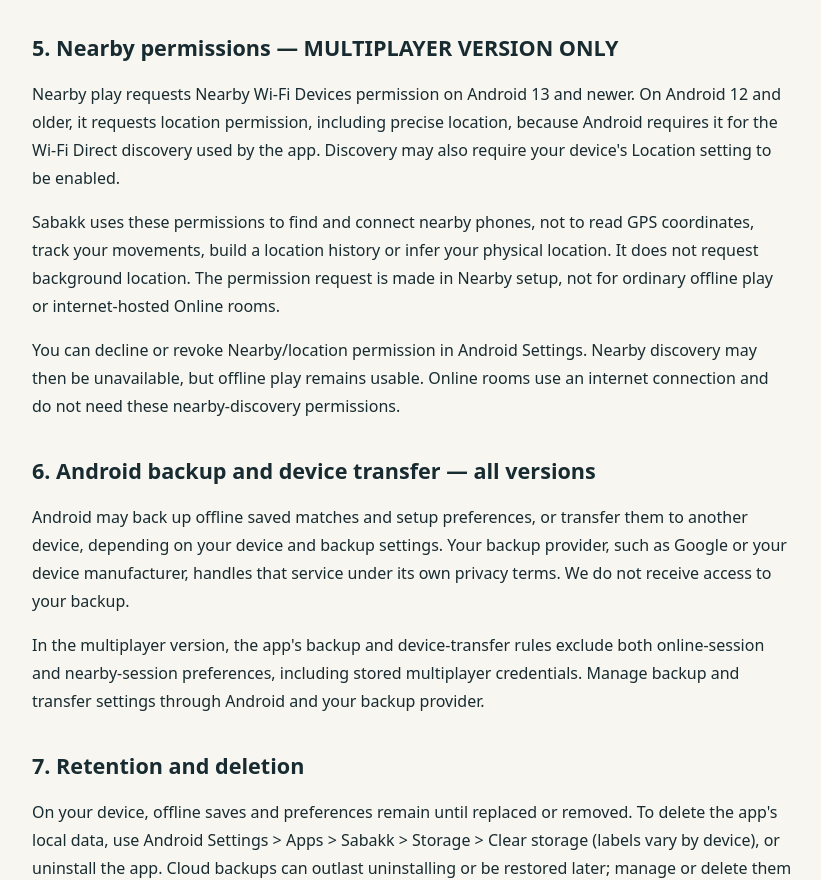
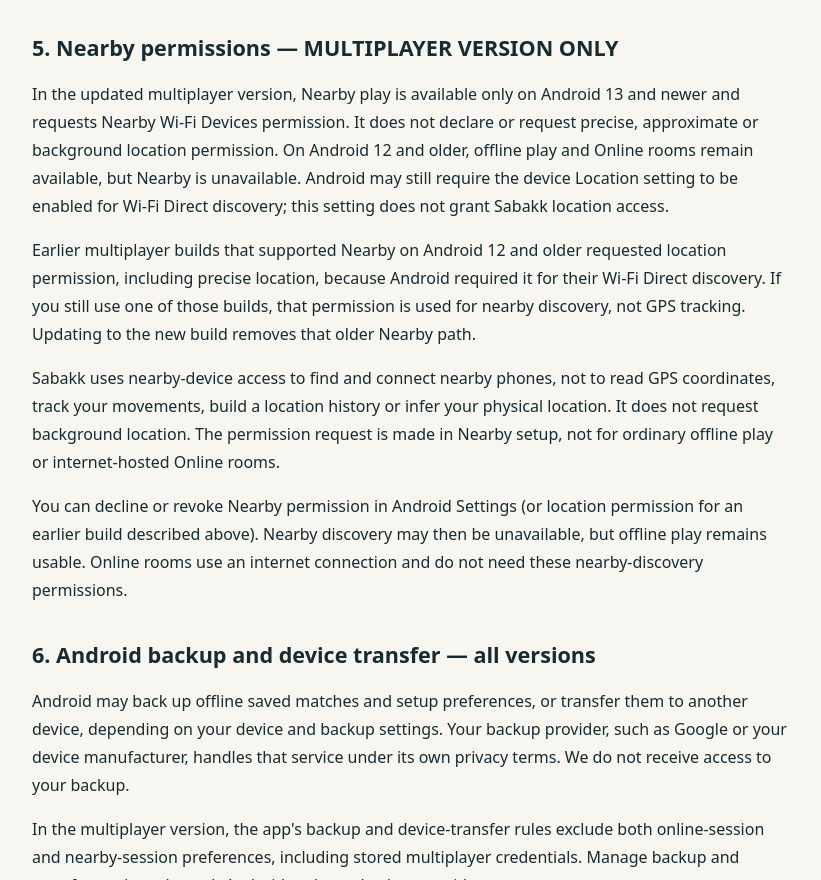
Before and after one commit to tmb088/sabakk-privacy, a plain HTML site: page index.html in a window 1280 px wide. Shown: the part 2402-3282 px from the top of the page, without its empty margins (228-1049 px from the left). Drawn offline with Linux system fonts and the light colour scheme.

Commit message:
Clarify Android 13 nearby support without location permission

```diff
--- a/index.html
+++ b/index.html
@@ -37,9 +37,10 @@
 <p>Your chosen player name, token choices, readiness, session credential and game actions pass over the local link to the hosting phone. That phone processes the full game state and returns each participant&#39;s permitted view. Other players see names, connection status and public gameplay information, with hands revealed according to the game rules. The hosting phone necessarily holds all hands, including cards not yet revealed to guests. Bots run on the hosting phone.</p>
 <p>Nearby game traffic uses local sockets over the Android-managed Wi-Fi Direct link, without an additional HTTPS/TLS layer in the app. Nearby room credentials are held in memory rather than saved for restoration after process death. Your player name and token preferences are stored separately on your device for convenience. Nearby discovery information is used for connection setup and is not uploaded by Sabakk to an internet service. Android may maintain its own Wi-Fi connection settings.</p>
 <h2>5. Nearby permissions — MULTIPLAYER VERSION ONLY</h2>
-<p>Nearby play requests Nearby Wi-Fi Devices permission on Android 13 and newer. On Android 12 and older, it requests location permission, including precise location, because Android requires it for the Wi-Fi Direct discovery used by the app. Discovery may also require your device&#39;s Location setting to be enabled.</p>
-<p>Sabakk uses these permissions to find and connect nearby phones, not to read GPS coordinates, track your movements, build a location history or infer your physical location. It does not request background location. The permission request is made in Nearby setup, not for ordinary offline play or internet-hosted Online rooms.</p>
-<p>You can decline or revoke Nearby/location permission in Android Settings. Nearby discovery may then be unavailable, but offline play remains usable. Online rooms use an internet connection and do not need these nearby-discovery permissions.</p>
+<p>In the updated multiplayer version, Nearby play is available only on Android 13 and newer and requests Nearby Wi-Fi Devices permission. It does not declare or request precise, approximate or background location permission. On Android 12 and older, offline play and Online rooms remain available, but Nearby is unavailable. Android may still require the device Location setting to be enabled for Wi-Fi Direct discovery; this setting does not grant Sabakk location access.</p>
+<p>Earlier multiplayer builds that supported Nearby on Android 12 and older requested location permission, including precise location, because Android required it for their Wi-Fi Direct discovery. If you still use one of those builds, that permission is used for nearby discovery, not GPS tracking. Updating to the new build removes that older Nearby path.</p>
+<p>Sabakk uses nearby-device access to find and connect nearby phones, not to read GPS coordinates, track your movements, build a location history or infer your physical location. It does not request background location. The permission request is made in Nearby setup, not for ordinary offline play or internet-hosted Online rooms.</p>
+<p>You can decline or revoke Nearby permission in Android Settings (or location permission for an earlier build described above). Nearby discovery may then be unavailable, but offline play remains usable. Online rooms use an internet connection and do not need these nearby-discovery permissions.</p>
 <h2>6. Android backup and device transfer — all versions</h2>
 <p>Android may back up offline saved matches and setup preferences, or transfer them to another device, depending on your device and backup settings. Your backup provider, such as Google or your device manufacturer, handles that service under its own privacy terms. We do not receive access to your backup.</p>
 <p>In the multiplayer version, the app&#39;s backup and device-transfer rules exclude both online-session and nearby-session preferences, including stored multiplayer credentials. Manage backup and transfer settings through Android and your backup provider.</p>
```
